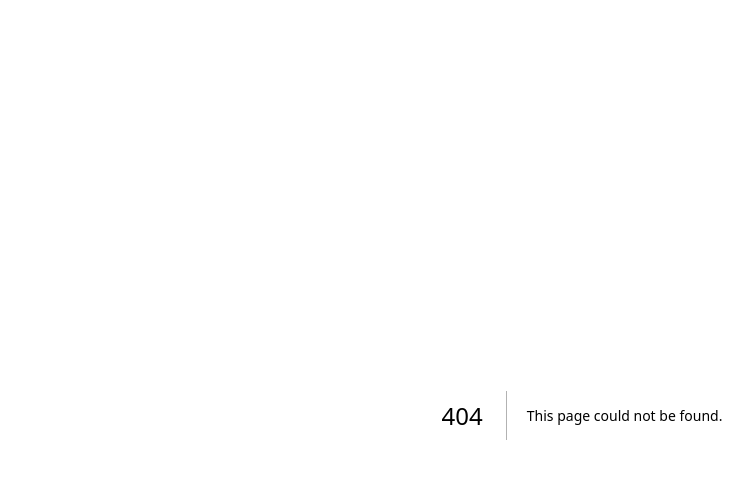
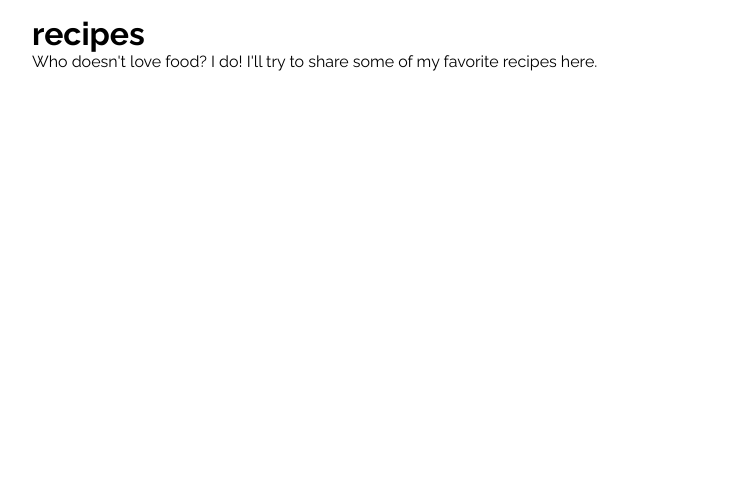
Before and after one commit to Aidem6/webCV, a Next.js app: page /recipes in a window 1280 px wide. Before the commit this address had no page. Shown: the top 478 px of the page, without its empty margins (58-811 px from the left). Built offline with nearby package versions, Linux system fonts and the light colour scheme.

Commit message:
recipes?

```diff
--- /dev/null
+++ b/src/app/recipes/page.js
@@ -0,0 +1,10 @@
+export default function Docs() {
+  return (
+    <>
+      <h1>recipes</h1>
+      <p>
+        {"Who doesn't love food? I do! I'll try to share some of my favorite recipes here."}
+      </p>
+    </>
+  );
+}
```
